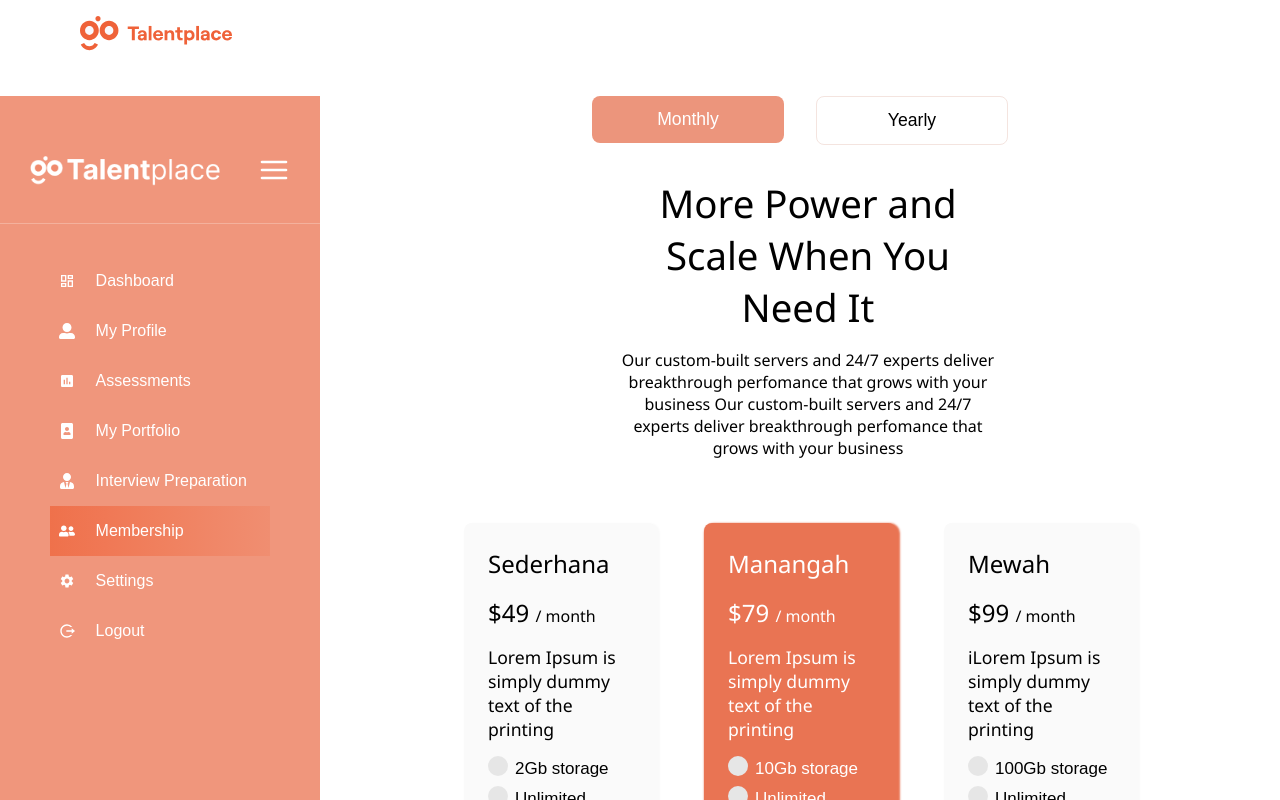
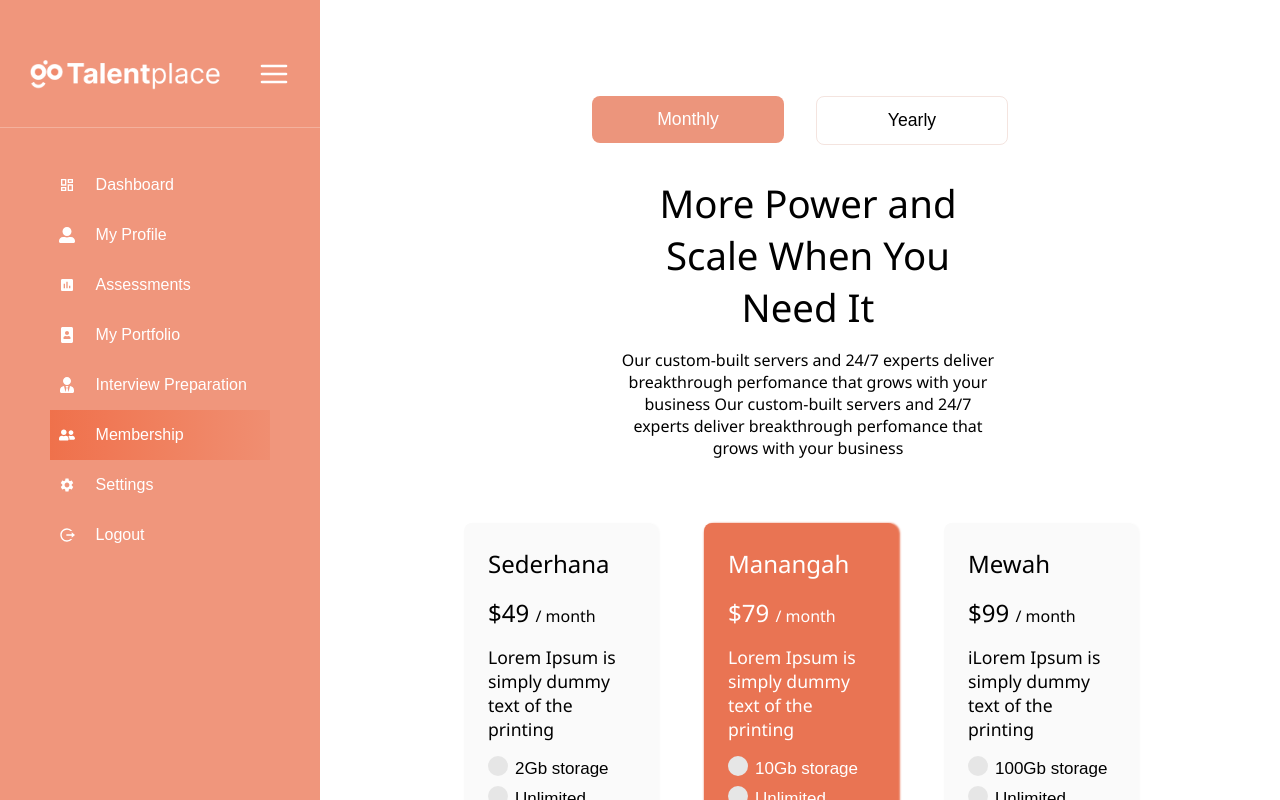
Before and after one commit to MUHSIN22/tp-learn, a React (Create React App) app: page /membership in a window 1280 px wide. Shown: the top 800 px of the page. Built offline with nearby package versions, Linux system fonts and the light colour scheme.

Commit message:
issue fixed

```diff
--- a/src/App.js
+++ b/src/App.js
@@ -105,7 +105,7 @@ function App() {
        <Route path='/dummy' element={<DummyForm/>}/>
        <Route path='/cs' element={<CognitiveSkills/>}/>
        <Route path='/resume' element={<Resume/>}/>
-       <Route element={<NotFound/>}/>
+       <Route path="*" element={<NotFound/>}/>
       </Routes>
     </div>
   );
--- a/src/Components/Memberships/Membership.css
+++ b/src/Components/Memberships/Membership.css
@@ -3,7 +3,7 @@
     /* padding-top: 6rem;
     padding-left: 3rem;
     padding-left: 3rem; */
-    margin-top: 6rem;
+    /* margin-top: 6rem; */
     align-items: center;
 }
 
--- a/src/Components/Memberships/Memberships.jsx
+++ b/src/Components/Memberships/Memberships.jsx
@@ -65,7 +65,7 @@ export default function Memberships() {
         <div className="col-fit">
           <Sidebar/>
         </div>
-        <div className="col">
+        <div className="col" style={{"paddingTop":"6rem"}}>
           <div className="flex-row-center g-2">
             <div className="col-20">
               <button type="button" className="btn-square orange" onClick={()=>console.log("clicked")}>
--- a/src/Components/Navbar/Navbar.jsx
+++ b/src/Components/Navbar/Navbar.jsx
@@ -10,8 +10,7 @@ import { useEffect } from 'react';
 import { useState } from 'react';
 export default function Navbar(props) {
   const user = useSelector(selectUserFirstName)
-  // const history =useHistory()
-
+console.log(window.location.pathname)
   let navigate = useNavigate();
 
   const rendertomyprofile=()=>{
@@ -23,7 +22,7 @@ export default function Navbar(props) {
   return (
     <>
      {
-      window.location.pathname !== '/' ?  <nav>
+      window.location.pathname !== '/'  || window.location.pathname !== '/membership' &&  <nav>
       <div className="logo">
           <img src={Logo} alt="" />
       </div>
@@ -35,7 +34,7 @@ export default function Navbar(props) {
 
         <button className='btn tirtiary'>Save As Draft</button>
       </div>}
-  </nav>:""
+  </nav>
     }
     </>
   )
```
